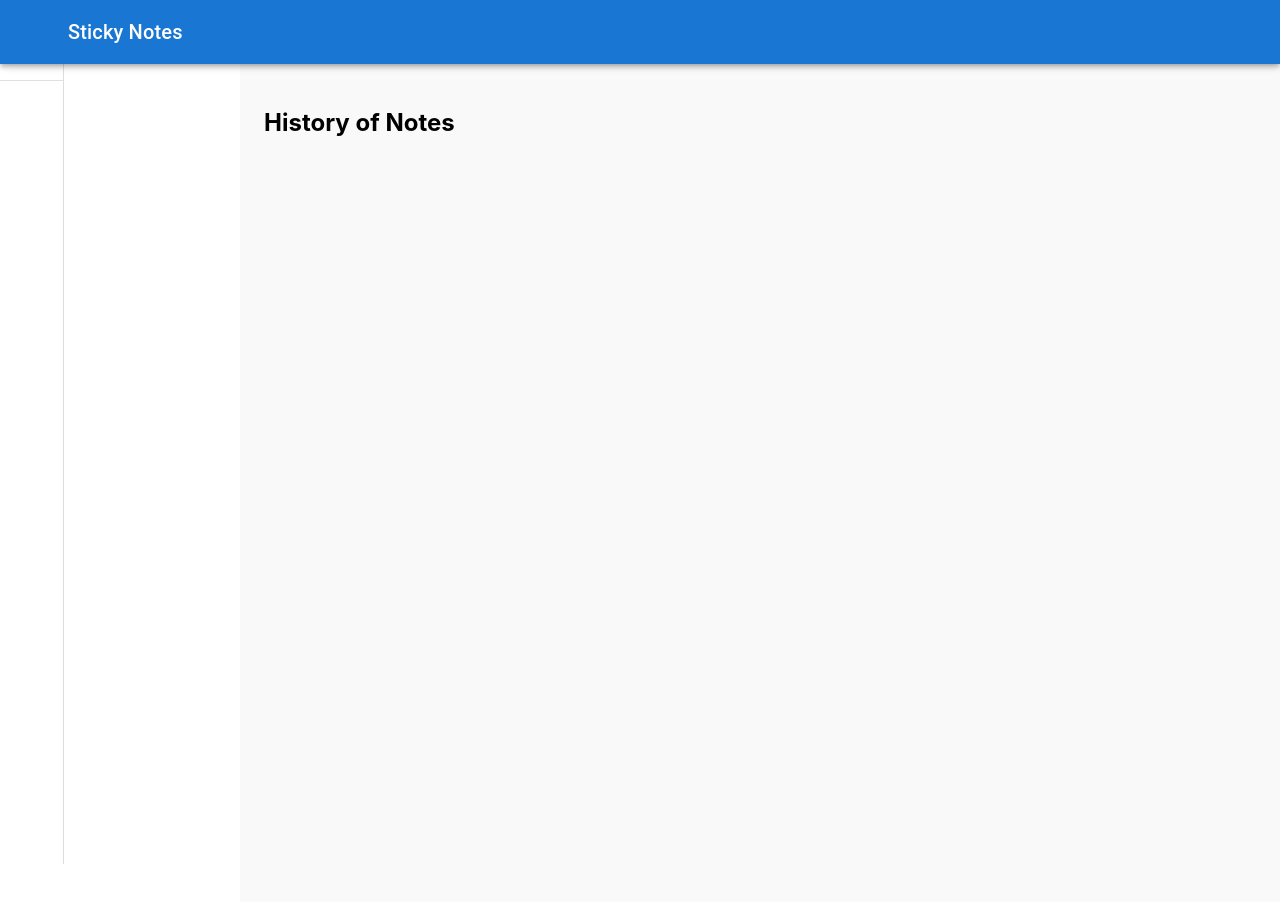
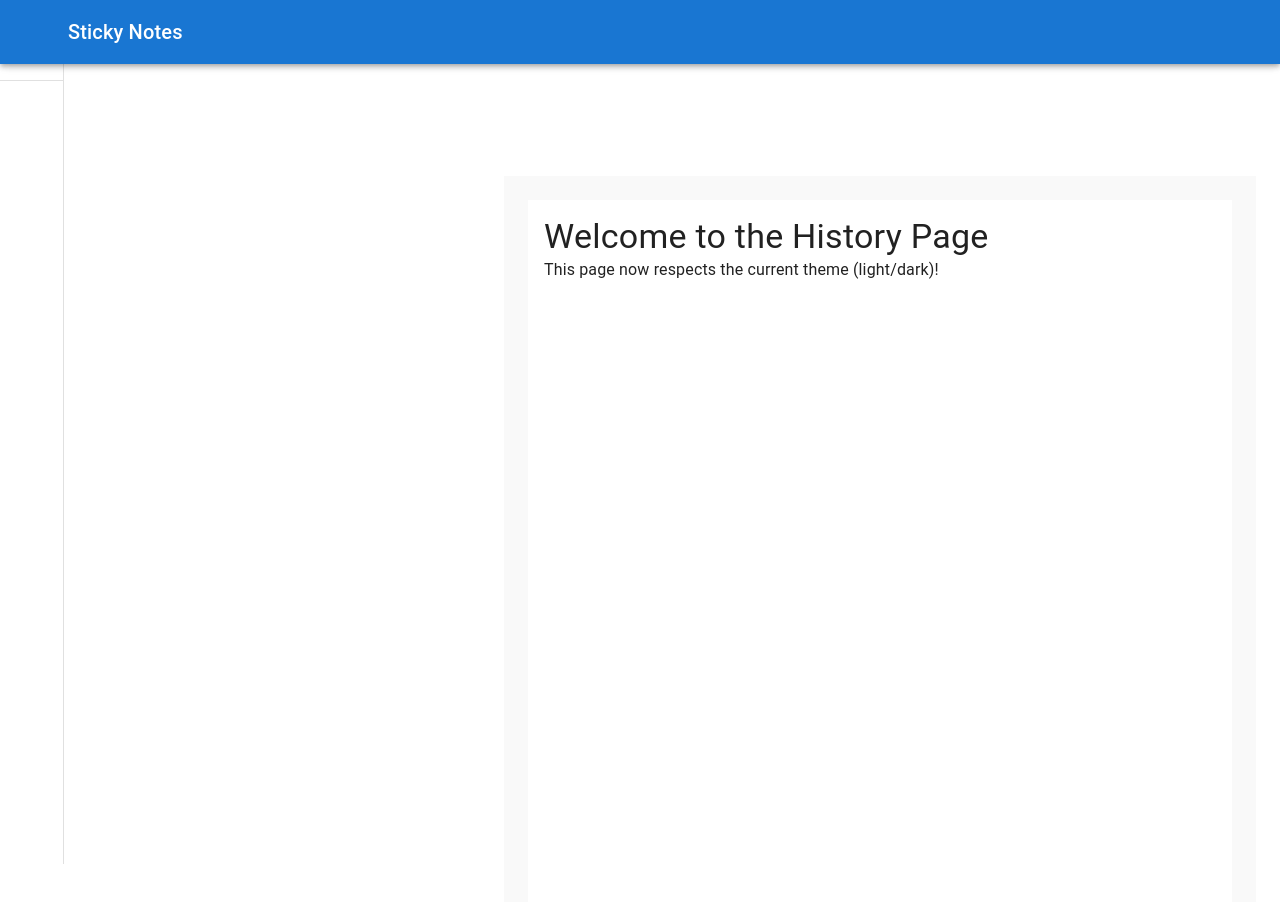
Before and after one commit to urmilaparte/sticky_task, a React (Create React App) app: page /history in a window 1280 px wide. Shown: the top 902 px of the page. Built offline with nearby package versions, Linux system fonts and the light colour scheme; some icons are missing.

Commit message:
added theme feature

```diff
--- a/src/App.js
+++ b/src/App.js
@@ -7,7 +7,6 @@ import About from './Pages/About';
 
 function App(){
   return(
-   <>
    <Router>
 <Routes>
   <Route path='/' element = { <Home/>}></Route>
@@ -16,9 +15,6 @@ function App(){
   <Route path="/about" element={<About />} />
 </Routes>
    </Router>
-
-   </>
-
   )
 
 }
--- a/src/Pages/About.js
+++ b/src/Pages/About.js
@@ -2,12 +2,26 @@
 
 import React from 'react';
 import NavBar from './NavBar';
+import { Box,Typography } from '@mui/material';
 
 function About() {
   return (
     <NavBar>
-      <h2>About Sticky Notes</h2>
+    <Box
+      sx={{
+        backgroundColor: (theme) => theme.palette.background.default,
+        color: (theme) => theme.palette.text.primary,
+        minHeight: '100vh',
+        padding: 2,
+      }}
+    >
+      <Typography variant="h4">Welcome to the About</Typography>
+      <Typography>
+        This page now respects the current theme (light/dark)!
+      </Typography>
+    </Box>
     </NavBar>
+
   );
 }
 
--- a/src/Pages/Create.js
+++ b/src/Pages/Create.js
@@ -64,7 +64,12 @@ const Create = () => {
   return (
     <>
     <NavBar>
-    <Box p={4}>
+    <Box p={4} sx={{
+        backgroundColor: (theme) => theme.palette.background.default,
+        color: (theme) => theme.palette.text.primary,
+        minHeight: '100vh',
+        padding: 2,
+      }}>
       <Card sx={{ p: 2, mb: 4 }}>
         <TextField
           fullWidth
--- a/src/Pages/History.js
+++ b/src/Pages/History.js
@@ -2,11 +2,24 @@
 
 import React from 'react';
 import NavBar from './NavBar';
+import { Box,Typography } from '@mui/material';
 
 function History() {
   return (
     <NavBar>
-      <h2>History of Notes</h2>
+    <Box
+      sx={{
+        backgroundColor: (theme) => theme.palette.background.default,
+        color: (theme) => theme.palette.text.primary,
+        minHeight: '100vh',
+        padding: 2,
+      }}
+    >
+      <Typography variant="h4">Welcome to the History Page</Typography>
+      <Typography>
+        This page now respects the current theme (light/dark)!
+      </Typography>
+    </Box>
     </NavBar>
   );
 }
--- a/src/Pages/Home.js
+++ b/src/Pages/Home.js
@@ -1,15 +1,26 @@
 
- import React from "react";
-import NavBar from "./NavBar";
- function Home(){
+import React from 'react';
+import { Box, Typography } from '@mui/material';
+import NavBar from './NavBar';
 
-    return(
-     <>
-         <NavBar/>
+const Home = () => {
+  return (
+    <NavBar>
+    <Box
+      sx={{
+        backgroundColor: (theme) => theme.palette.background.default,
+        color: (theme) => theme.palette.text.primary,
+        minHeight: '100vh',
+        padding: 2,
+      }}
+    >
+      <Typography variant="h4">Welcome to the Home Page</Typography>
+      <Typography>
+        This page now respects the current theme (light/dark)!
+      </Typography>
+    </Box>
+    </NavBar>
+  );
+};
 
-     </>
-
-    )
- }
-
- export default Home;
+export default Home;
--- a/src/Pages/NavBar.js
+++ b/src/Pages/NavBar.js
@@ -14,7 +14,17 @@ const DrawerTogg = () => {
 
 return(
  <>
-   <Box  sx={{ display: 'flex' }} >
+   <Box  sx={{ display: 'flex',
+     flexGrow: 1,
+     p: 3,
+     ml: { sm: `${drawerWidth}px` },
+     mt: '64px',
+     backgroundColor: (theme) => theme.palette.background.default,
+     color: (theme) => theme.palette.text.primary,
+     minHeight: '100vh',
+
+
+    }} >
   <Header
      toggleDrawer={DrawerTogg}
   />
--- a/src/components/Header.js
+++ b/src/components/Header.js
@@ -1,17 +1,17 @@
-// src/components/Header.js
 
 import React from 'react';
 import { AppBar, Toolbar, Typography, IconButton, Box } from '@mui/material';
 import MenuIcon from '@mui/icons-material/Menu';
 import Brightness4Icon from '@mui/icons-material/Brightness4';
 import AccountCircleIcon from '@mui/icons-material/AccountCircle';
+import { useThemeContext } from '../contexts/ThemeProvider';
 
 const Header = ({ toggleDrawer }) => {
+  const { toggleTheme } = useThemeContext();
+
   return (
     <AppBar position="fixed" sx={{ zIndex: (theme) => theme.zIndex.drawer + 1 }}>
       <Toolbar sx={{ display: 'flex', justifyContent: 'space-between' }}>
-
-        {/* LEFT: Hamburger + Title */}
         <Box sx={{ display: 'flex', alignItems: 'center' }}>
           <IconButton
             color="inherit"
@@ -26,16 +26,14 @@ const Header = ({ toggleDrawer }) => {
           </Typography>
         </Box>
 
-        {/* RIGHT: Theme Toggle + Profile */}
         <Box>
-          <IconButton color="inherit">
+          <IconButton color="inherit" onClick={toggleTheme}>
             <Brightness4Icon />
           </IconButton>
           <IconButton color="inherit">
             <AccountCircleIcon />
           </IconButton>
         </Box>
-
       </Toolbar>
     </AppBar>
   );
--- a/src/components/Sidebar.js
+++ b/src/components/Sidebar.js
@@ -87,15 +87,17 @@ const Sidebar = ({ drawerWidth, mobileOpen, handleDrawerToggle }) => {
         variant="permanent"
         sx={{
           display: { xs: 'none', sm: 'block' },
-          '& .MuiDrawer-paper': {
-            width: open ? drawerWidth : '64px',
-            transition: 'width 0.3s ease',
-            overflowX: 'hidden',
-            top: '64px',
-            boxSizing: 'border-box',
-            backgroundColor: '#fff',
-            borderRight: '1px solid #ddd',
-          },
+          '& .MuiDrawer-paper': (theme) => ({
+  width: open ? drawerWidth : '64px',
+  transition: 'width 0.3s ease',
+  overflowX: 'hidden',
+  top: '64px',
+  boxSizing: 'border-box',
+  backgroundColor: theme.palette.background.default,
+  borderRight: `1px solid ${theme.palette.divider}`,
+  color: theme.palette.text.primary,
+}),
+
         }}
         open={open}
       >
--- /dev/null
+++ b/src/contexts/ThemeProvider.js
@@ -0,0 +1,34 @@
+
+
+import React, { createContext, useState, useContext } from 'react';
+import { ThemeProvider as MuiThemeProvider, createTheme } from '@mui/material/styles';
+import CssBaseline from '@mui/material/CssBaseline';
+
+const ThemeContext = createContext();
+
+export const useThemeContext = () => useContext(ThemeContext);
+
+const ThemeProvider = ({ children }) => {
+  const [mode, setMode] = useState('light');
+
+  const toggleTheme = () => {
+    setMode((prevMode) => (prevMode === 'light' ? 'dark' : 'light'));
+  };
+
+  const theme = createTheme({
+    palette: {
+      mode: mode,
+    },
+  });
+
+  return (
+    <ThemeContext.Provider value={{ toggleTheme }}>
+      <MuiThemeProvider theme={theme}>
+        <CssBaseline />
+        {children}
+      </MuiThemeProvider>
+    </ThemeContext.Provider>
+  );
+};
+
+export default ThemeProvider;
--- a/src/contexts/useThemeContext.js
+++ b/src/contexts/useThemeContext.js
@@ -0,0 +1,10 @@
+
+
+import { useContext } from "react";
+import { ThemeContext } from "./ThemeProvider.js";
+
+function useThemeContext() {
+  return useContext(ThemeContext);
+}
+
+export default useThemeContext;
--- a/src/index.js
+++ b/src/index.js
@@ -3,11 +3,17 @@ import ReactDOM from 'react-dom/client';
 import './index.css';
 import App from './App';
 import reportWebVitals from './reportWebVitals';
+import ThemeProvider from './contexts/ThemeProvider';
 
 const root = ReactDOM.createRoot(document.getElementById('root'));
 root.render(
-  <React.StrictMode>
-    <App />
+  <React.StrictMode>.
+      <ThemeProvider>
+
+        <App />
+
+    </ThemeProvider>
+
   </React.StrictMode>
 );
 
```
Also changed, not shown: src/contexts/Theme.js (deleted, +0 -21 lines).
